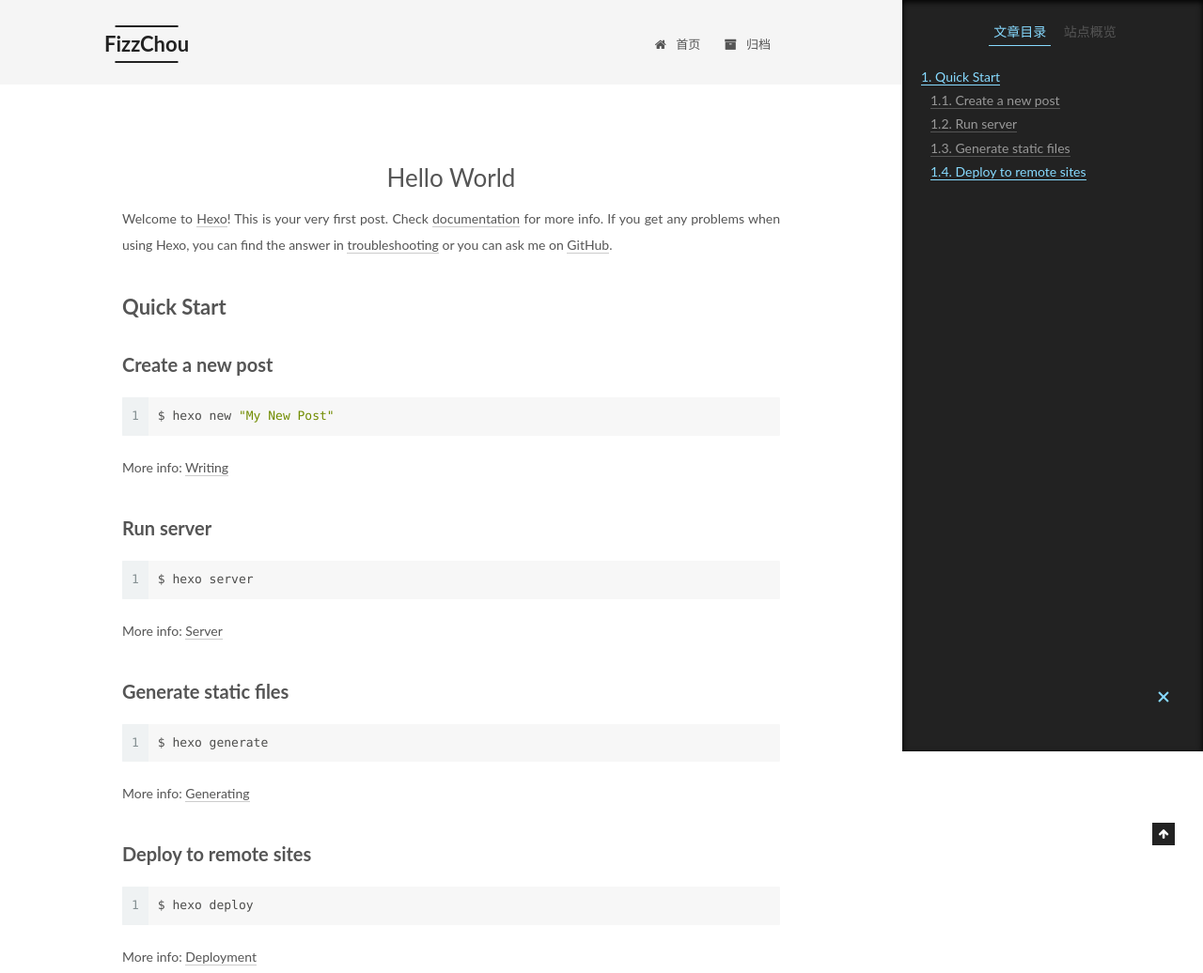
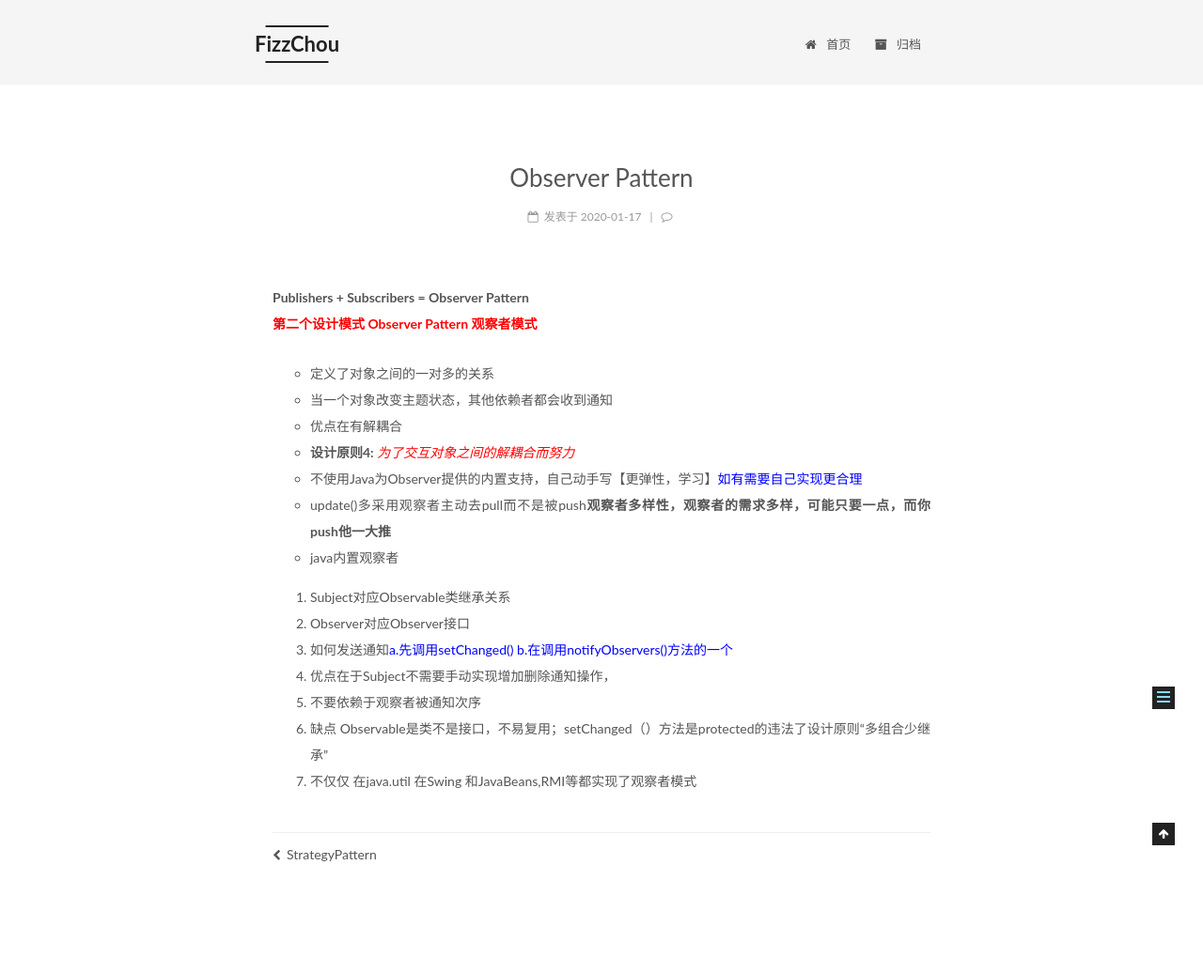
Before and after one commit to fizzchou/fizzchou.github.io, a plain HTML site: page 2020/01/17/ObserverPattern/index.html in a window 1280 px wide. Shown: the top 1036 px of the page at 94% size. Drawn offline with Linux system fonts and the light colour scheme; a script that the page names is missing.

Commit message:
Site updated: 2020-01-17 17:29:27

```diff
--- a/back_fizz/hello-world.html
+++ b/2020/01/17/ObserverPattern/index.html
@@ -79,17 +79,17 @@
 
 
 
-<meta name="description" content="Welcome to Hexo! This is your very first post. Check documentation for more info. If you get any problems when using Hexo, you can find the answer in troubleshooting or you can ask me on GitHub. Quick">
-<meta property="og:type" content="website">
-<meta property="og:title" content="Hello World">
-<meta property="og:url" content="http://yoursite.com/back_fizz/hello-world.html">
+<meta name="description" content="Publishers + Subscribers = Observer Pattern第二个设计模式 Observer Pattern 观察者模式  定义了对象之间的一对多的关系 当一个对象改变主题状态，其他依赖者都会收到通知 优点在有解耦合 设计原则4: 为了交互对象之间的解耦合而努力 不使用Java为Observer提供的内置支持，自己动手写【更弹性，学习】如有需要自己实现更合理 update">
+<meta property="og:type" content="article">
+<meta property="og:title" content="Observer Pattern">
+<meta property="og:url" content="http://yoursite.com/2020/01/17/ObserverPattern/index.html">
 <meta property="og:site_name" content="FizzChou">
-<meta property="og:description" content="Welcome to Hexo! This is your very first post. Check documentation for more info. If you get any problems when using Hexo, you can find the answer in troubleshooting or you can ask me on GitHub. Quick">
+<meta property="og:description" content="Publishers + Subscribers = Observer Pattern第二个设计模式 Observer Pattern 观察者模式  定义了对象之间的一对多的关系 当一个对象改变主题状态，其他依赖者都会收到通知 优点在有解耦合 设计原则4: 为了交互对象之间的解耦合而努力 不使用Java为Observer提供的内置支持，自己动手写【更弹性，学习】如有需要自己实现更合理 update">
 <meta property="og:locale" content="zh-Hans">
-<meta property="og:updated_time" content="2020-01-15T11:38:24.145Z">
+<meta property="og:updated_time" content="2020-01-17T09:29:07.689Z">
 <meta name="twitter:card" content="summary">
-<meta name="twitter:title" content="Hello World">
-<meta name="twitter:description" content="Welcome to Hexo! This is your very first post. Check documentation for more info. If you get any problems when using Hexo, you can find the answer in troubleshooting or you can ask me on GitHub. Quick">
+<meta name="twitter:title" content="Observer Pattern">
+<meta name="twitter:description" content="Publishers + Subscribers = Observer Pattern第二个设计模式 Observer Pattern 观察者模式  定义了对象之间的一对多的关系 当一个对象改变主题状态，其他依赖者都会收到通知 优点在有解耦合 设计原则4: 为了交互对象之间的解耦合而努力 不使用Java为Observer提供的内置支持，自己动手写【更弹性，学习】如有需要自己实现更合理 update">
 
 
 
@@ -119,13 +119,13 @@
 
 
 
-  <link rel="canonical" href="http://yoursite.com/back_fizz/hello-world.html">
+  <link rel="canonical" href="http://yoursite.com/2020/01/17/ObserverPattern/">
 
 
 
 
 
-  <title>Hello World | FizzChou</title>
+  <title>Observer Pattern | FizzChou</title>
 
 
 
@@ -222,40 +222,164 @@
 
 
 
-    <div class="post-block page">
-      <header class="post-header">
-
-	<h1 class="post-title" itemprop="name headline">Hello World</h1>
-
-
-
-</header>
 
 
 
 
-      <div class="post-body">
+
+  <article class="post post-type-normal" itemscope itemtype="http://schema.org/Article">
 
 
-          <p>Welcome to <a href="https://hexo.io/" target="_blank" rel="noopener">Hexo</a>! This is your very first post. Check <a href="https://hexo.io/docs/" target="_blank" rel="noopener">documentation</a> for more info. If you get any problems when using Hexo, you can find the answer in <a href="https://hexo.io/docs/troubleshooting.html" target="_blank" rel="noopener">troubleshooting</a> or you can ask me on <a href="https://github.com/hexojs/hexo/issues" target="_blank" rel="noopener">GitHub</a>.</p>
-<h2 id="Quick-Start"><a href="#Quick-Start" class="headerlink" title="Quick Start"></a>Quick Start</h2><h3 id="Create-a-new-post"><a href="#Create-a-new-post" class="headerlink" title="Create a new post"></a>Create a new post</h3><figure class="highlight bash"><table><tr><td class="gutter"><pre><span class="line">1</span><br></pre></td><td class="code"><pre><span class="line">$ hexo new <span class="string">"My New Post"</span></span><br></pre></td></tr></table></figure>
-<p>More info: <a href="https://hexo.io/docs/writing.html" target="_blank" rel="noopener">Writing</a></p>
-<h3 id="Run-server"><a href="#Run-server" class="headerlink" title="Run server"></a>Run server</h3><figure class="highlight bash"><table><tr><td class="gutter"><pre><span class="line">1</span><br></pre></td><td class="code"><pre><span class="line">$ hexo server</span><br></pre></td></tr></table></figure>
-<p>More info: <a href="https://hexo.io/docs/server.html" target="_blank" rel="noopener">Server</a></p>
-<h3 id="Generate-static-files"><a href="#Generate-static-files" class="headerlink" title="Generate static files"></a>Generate static files</h3><figure class="highlight bash"><table><tr><td class="gutter"><pre><span class="line">1</span><br></pre></td><td class="code"><pre><span class="line">$ hexo generate</span><br></pre></td></tr></table></figure>
-<p>More info: <a href="https://hexo.io/docs/generating.html" target="_blank" rel="noopener">Generating</a></p>
-<h3 id="Deploy-to-remote-sites"><a href="#Deploy-to-remote-sites" class="headerlink" title="Deploy to remote sites"></a>Deploy to remote sites</h3><figure class="highlight bash"><table><tr><td class="gutter"><pre><span class="line">1</span><br></pre></td><td class="code"><pre><span class="line">$ hexo deploy</span><br></pre></td></tr></table></figure>
-<p>More info: <a href="https://hexo.io/docs/deployment.html" target="_blank" rel="noopener">Deployment</a></p>
+
+  <div class="post-block">
+    <link itemprop="mainEntityOfPage" href="http://yoursite.com/2020/01/17/ObserverPattern/">
+
+    <span hidden itemprop="author" itemscope itemtype="http://schema.org/Person">
+      <meta itemprop="name" content="FizzChou">
+      <meta itemprop="description" content>
+      <meta itemprop="image" content="/images/avatar.gif">
+    </span>
+
+    <span hidden itemprop="publisher" itemscope itemtype="http://schema.org/Organization">
+      <meta itemprop="name" content="FizzChou">
+    </span>
 
 
-      </div>
+      <header class="post-header">
 
+
+
+          <h1 class="post-title" itemprop="name headline">Observer Pattern</h1>
+
+
+        <div class="post-meta">
+          <span class="post-time">
+
+              <span class="post-meta-item-icon">
+                <i class="fa fa-calendar-o"></i>
+              </span>
+
+                <span class="post-meta-item-text">发表于</span>
+
+              <time title="创建于" itemprop="dateCreated datePublished" datetime="2020-01-17T17:27:16+08:00">
+                2020-01-17
+              </time>
+
+
+
+
+
+          </span>
+
+
+
+
+
+              <span class="post-comments-count">
+                <span class="post-meta-divider">|</span>
+                <span class="post-meta-item-icon">
+                  <i class="fa fa-comment-o"></i>
+                </span>
+                <a href="/2020/01/17/ObserverPattern/#comments" itemprop="discussionUrl">
+                  <span class="post-comments-count disqus-comment-count" data-disqus-identifier="2020/01/17/ObserverPattern/" itemprop="commentCount"></span>
+                </a>
+              </span>
+
+
+
+
+
+
+
+
+
+
+
+
+        </div>
+      </header>
+
+
+
+
+
+    <div class="post-body" itemprop="articleBody">
+
+
+
+
+
+        <p><strong>Publishers + Subscribers = Observer Pattern</strong><br><span style="color:red"><strong>第二个设计模式 Observer Pattern 观察者模式</strong></span></p>
+<ul>
+<li>定义了对象之间的一对多的关系</li>
+<li>当一个对象改变主题状态，其他依赖者都会收到通知</li>
+<li>优点在有解耦合</li>
+<li><strong>设计原则4:</strong> <span style="color:red"><em>为了交互对象之间的解耦合而努力</em></span></li>
+<li>不使用Java为Observer提供的内置支持，自己动手写【更弹性，学习】<span style="color:blue">如有需要自己实现更合理</span></li>
+<li>update()多采用观察者主动去pull而不是被push<strong>观察者多样性，观察者的需求多样，可能只要一点，而你push他一大推</strong></li>
+<li>java内置观察者</li>
+</ul>
+<ol>
+<li>Subject对应Observable类继承关系</li>
+<li>Observer对应Observer接口</li>
+<li>如何发送通知<span style="color:blue">a.先调用setChanged() b.在调用notifyObservers()方法的一个</span></li>
+<li>优点在于Subject不需要手动实现增加删除通知操作，</li>
+<li>不要依赖于观察者被通知次序</li>
+<li>缺点 Observable是类不是接口，不易复用；setChanged（）方法是protected的违法了设计原则“多组合少继承”</li>
+<li>不仅仅 在java.util 在Swing 和JavaBeans,RMI等都实现了观察者模式</li>
+</ol>
 
 
     </div>
 
 
 
+
+
+
+
+
+
+
+    <footer class="post-footer">
+
+
+
+
+
+
+
+        <div class="post-nav">
+          <div class="post-nav-next post-nav-item">
+
+              <a href="/2020/01/15/StrategyPattern/" rel="next" title="StrategyPattern">
+                <i class="fa fa-chevron-left"></i> StrategyPattern
+              </a>
+
+          </div>
+
+          <span class="post-nav-divider"></span>
+
+          <div class="post-nav-prev post-nav-item">
+
+          </div>
+        </div>
+
+
+
+
+    </footer>
+  </div>
+
+
+
+  </article>
+
+
+
+    <div class="post-spread">
+
+    </div>
   </div>
 
 
@@ -298,17 +422,8 @@
 
 
 
-        <ul class="sidebar-nav motion-element">
-          <li class="sidebar-nav-toc sidebar-nav-active" data-target="post-toc-wrap">
-            文章目录
-          </li>
-          <li class="sidebar-nav-overview" data-target="site-overview-wrap">
-            站点概览
-          </li>
-        </ul>
 
-
-      <section class="site-overview-wrap sidebar-panel">
+      <section class="site-overview-wrap sidebar-panel sidebar-panel-active">
         <div class="site-overview">
           <div class="site-author motion-element" itemprop="author" itemscope itemtype="http://schema.org/Person">
 
@@ -323,7 +438,7 @@
 
                 <a href="/archives/">
 
-                  <span class="site-state-item-count">2</span>
+                  <span class="site-state-item-count">3</span>
                   <span class="site-state-item-name">日志</span>
                 </a>
               </div>
@@ -350,22 +465,6 @@
         </div>
       </section>
 
-
-      <!--noindex-->
-        <section class="post-toc-wrap motion-element sidebar-panel sidebar-panel-active">
-          <div class="post-toc">
-
-
-
-
-
-
-              <div class="post-toc-content"><ol class="nav"><li class="nav-item nav-level-2"><a class="nav-link" href="#Quick-Start"><span class="nav-number">1.</span> <span class="nav-text">Quick Start</span></a><ol class="nav-child"><li class="nav-item nav-level-3"><a class="nav-link" href="#Create-a-new-post"><span class="nav-number">1.1.</span> <span class="nav-text">Create a new post</span></a></li><li class="nav-item nav-level-3"><a class="nav-link" href="#Run-server"><span class="nav-number">1.2.</span> <span class="nav-text">Run server</span></a></li><li class="nav-item nav-level-3"><a class="nav-link" href="#Generate-static-files"><span class="nav-number">1.3.</span> <span class="nav-text">Generate static files</span></a></li><li class="nav-item nav-level-3"><a class="nav-link" href="#Deploy-to-remote-sites"><span class="nav-number">1.4.</span> <span class="nav-text">Deploy to remote sites</span></a></li></ol></li></ol></div>
-
-
-          </div>
-        </section>
-      <!--/noindex-->
 
 
 
@@ -523,9 +622,9 @@
 
       <script type="text/javascript">
         var disqus_config = function () {
-          this.page.url = 'http://yoursite.com/back_fizz/hello-world.html';
-          this.page.identifier = 'back_fizz/hello-world.html';
-          this.page.title = 'Hello World';
+          this.page.url = 'http://yoursite.com/2020/01/17/ObserverPattern/';
+          this.page.identifier = '2020/01/17/ObserverPattern/';
+          this.page.title = 'Observer Pattern';
         };
         var d = document, s = d.createElement('script');
         s.src = 'https://fizzchou.disqus.com/embed.js';
--- a/css/main.css
+++ b/css/main.css
@@ -1822,7 +1822,7 @@ pre .javascript .function {
   width: 4px;
   height: 4px;
   border-radius: 50%;
-  background: #837d09;
+  background: #a4d179;
 }
 .links-of-blogroll {
   font-size: 13px;
```
Also changed, not shown: 2019/05/16/DDScrollProgressView/index.html (+1 -1 lines), 2020/01/15/StrategyPattern/index.html (+5 -1 lines), archives/2019/05/index.html (+2 -2 lines), archives/2019/index.html (+2 -2 lines), archives/2020/01/index.html (+37 -2 lines), archives/2020/index.html (+37 -2 lines), archives/index.html (+37 -2 lines), back_fizz/myFirstly-blog.md_bak.html (+1 -1 lines), categories/index.html (+1 -1 lines), index.html (+143 -1 lines), tags/index.html (+1 -1 lines).
